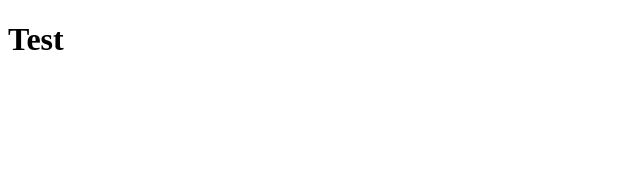
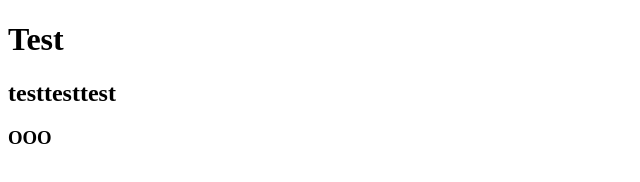
Before and after one commit to VladyslavFedoruk/Attempt_1, a plain HTML site: page index.html in a window 1280 px wide. Shown: the whole page, without its empty margins (0-640 px from the left). Drawn offline with Linux system fonts and the light colour scheme.

Commit message:
third commit

```diff
--- a/index.html
+++ b/index.html
@@ -8,5 +8,7 @@
 </head>
 <body>
     <h1>Test</h1>
+    <h2>testtesttest</h2>
+    <h3>OOO</h3>
 </body>
 </html>
```
